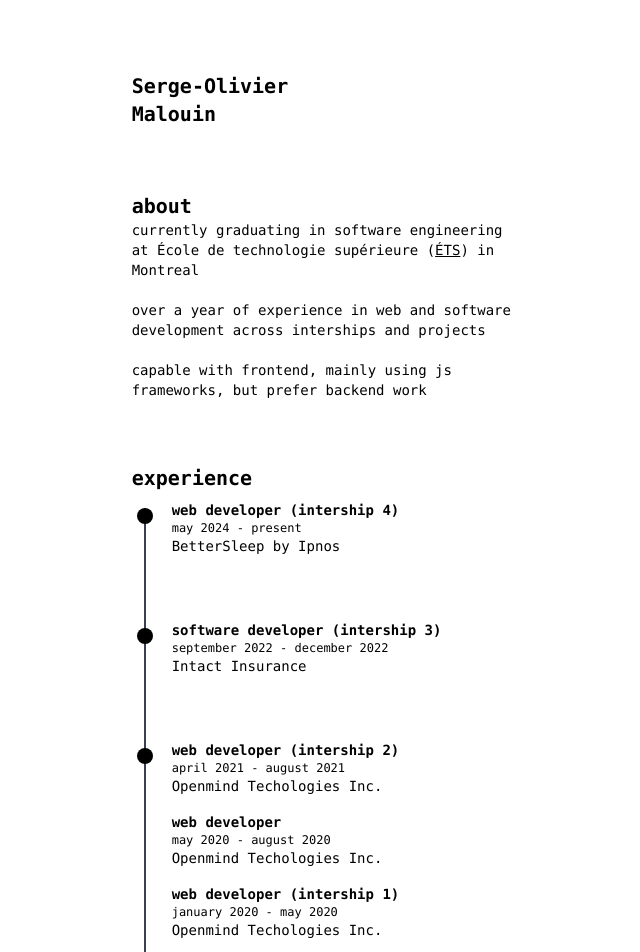
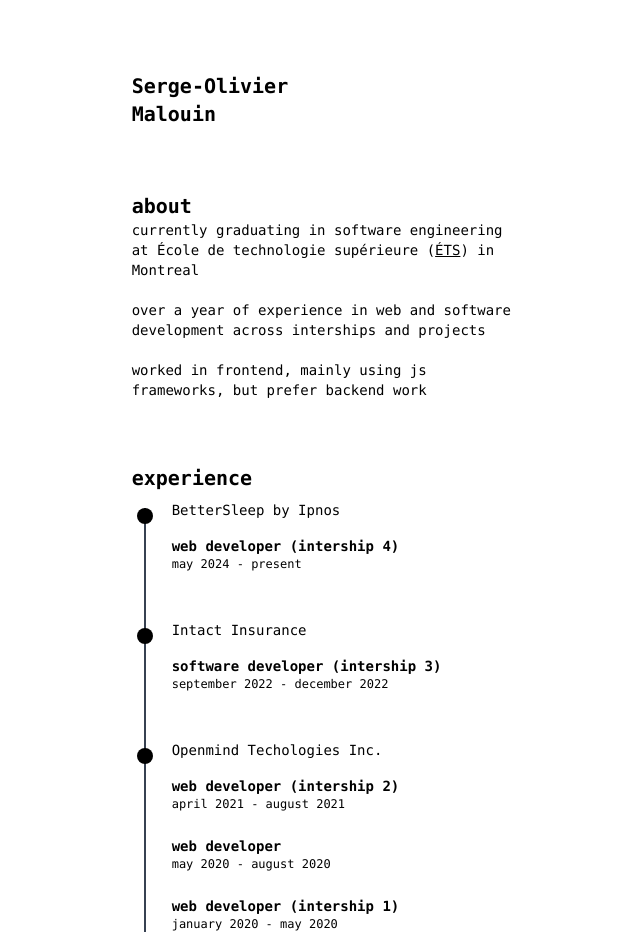
Before and after one commit to somalouin/portfolio, a Next.js app: page / in a window 1280 px wide. Shown: the top 952 px of the page, without its empty margins (311-951 px from the left). Built offline with nearby package versions, Linux system fonts and the light colour scheme.

Commit message:
experience display change

```diff
--- a/pages/index.js
+++ b/pages/index.js
@@ -28,7 +28,7 @@ export default function Home() {
               interships and projects
               <br />
               <br />
-              capable with frontend, mainly using js frameworks, but prefer
+              worked in frontend, mainly using js frameworks, but prefer
               backend work
             </p>
           </div>
@@ -42,45 +42,41 @@ export default function Home() {
                   <div className="relative col-span-12 px-4 space-y-6">
                     <div className="col-span-12 space-y-12 relative px-4 before:absolute before:top-2 before:bottom-0 before:w-0.5 before:-left-3 before:bg-gray-700">
                       <div className="flex flex-col relative before:absolute before:top-2 before:w-4 before:h-4 before:rounded-full before:left-[-35px] before:z-[1] before:bg-black">
+                        <p className="mb-4 text-sm">BetterSleep by Ipnos</p>
                         <h3 className="font-bold text-sm">
                           web developer (intership 4)
                         </h3>
                         <time className="text-xs">may 2024 - present</time>
-                        <p className="mb-4 text-sm">BetterSleep by Ipnos</p>
                       </div>
 
                       <div className="flex flex-col relative before:absolute before:top-2 before:w-4 before:h-4 before:rounded-full before:left-[-35px] before:z-[1] before:bg-black">
+                        <p className="mb-4 text-sm">Intact Insurance</p>
                         <h3 className="font-bold text-sm">
                           software developer (intership 3)
                         </h3>
                         <time className="text-xs">
                           september 2022 - december 2022
                         </time>
-                        <p className="mb-4 text-sm">Intact Insurance</p>
                       </div>
 
                       <div className="flex flex-col relative before:absolute before:top-2 before:w-4 before:h-4 before:rounded-full before:left-[-35px] before:z-[1] before:bg-black">
+                        <p className="mb-4 text-sm">
+                          Openmind Techologies Inc.
+                        </p>
                         <h3 className="font-bold text-sm">
                           web developer (intership 2)
                         </h3>
                         <time className="text-xs">
                           april 2021 - august 2021
                         </time>
-                        <p className="mb-4 text-sm">
-                          Openmind Techologies Inc.
-                        </p>
+                        <br />
                         <h3 className="font-bold text-sm">web developer</h3>
                         <time className="text-xs">may 2020 - august 2020</time>
-                        <p className="mb-4 text-sm">
-                          Openmind Techologies Inc.
-                        </p>
+                        <br />
                         <h3 className="font-bold text-sm">
                           web developer (intership 1)
                         </h3>
                         <time className="text-xs">january 2020 - may 2020</time>
-                        <p className="mb-4 text-sm">
-                          Openmind Techologies Inc.
-                        </p>
                       </div>
                     </div>
                   </div>
```
